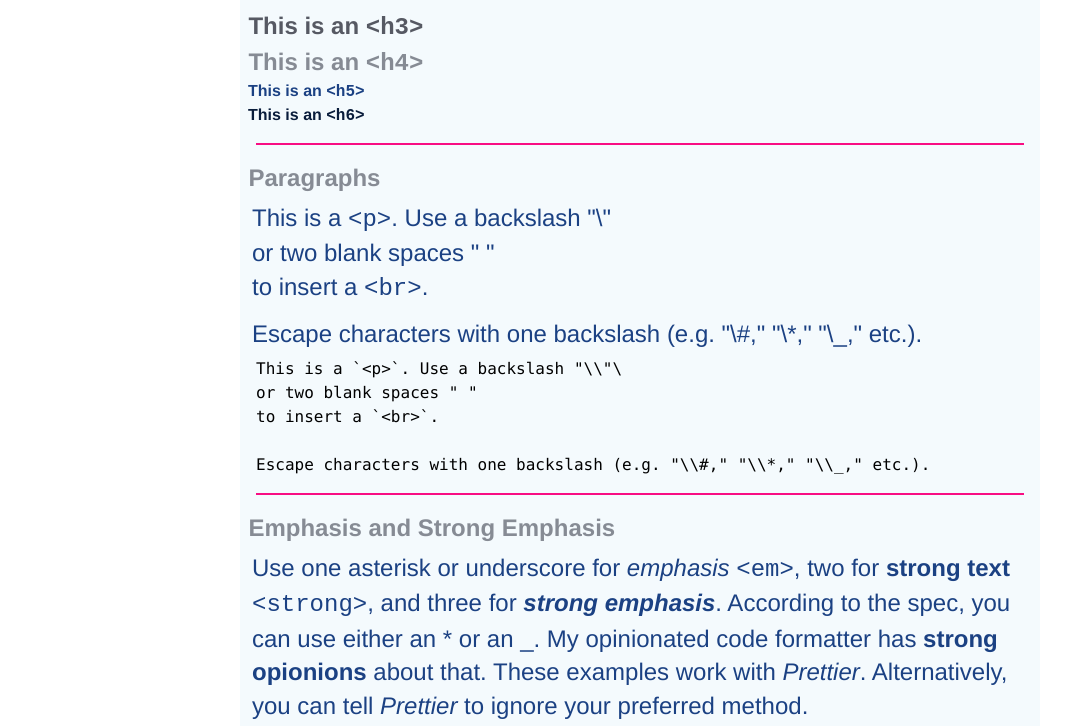
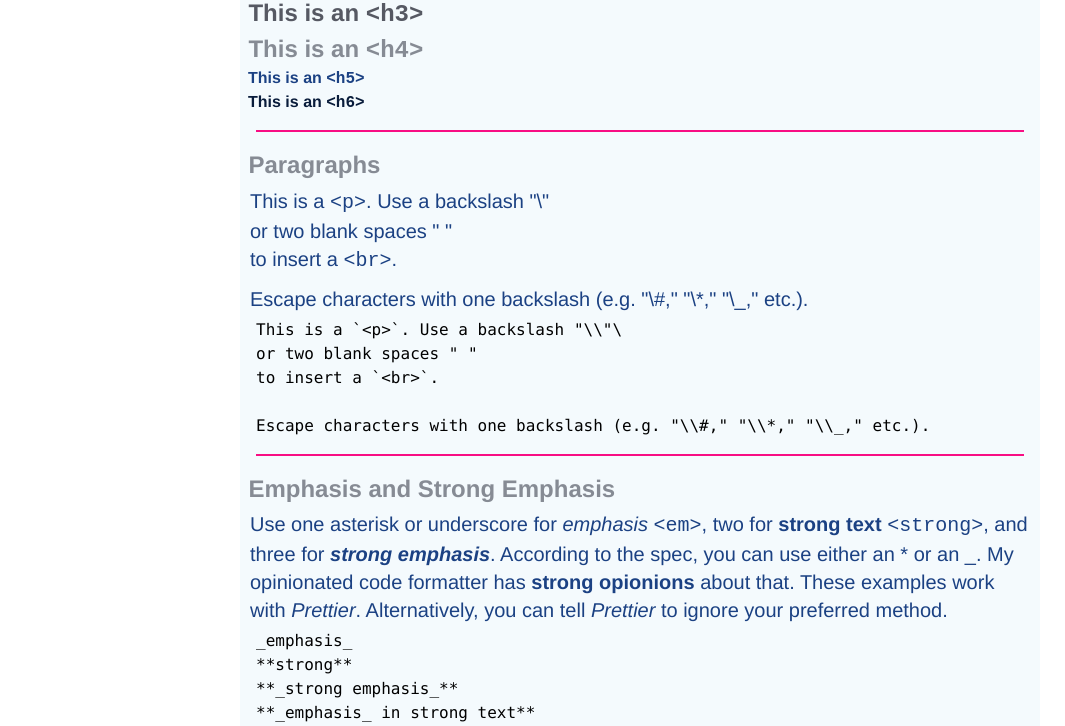
Before and after one commit to ThwCorbin/toms-site, an Eleventy site: page src/posts/markdown-guide.md in a window 1280 px wide. Shown: the part 661-1387 px from the top of the page, without its empty margins (0-1065 px from the left). Built offline with nearby package versions, Linux system fonts and the light colour scheme; Eleventy itself is replaced by a stand-in of ours; code samples lack their colours; files that its build step writes are made by us from their sources.

Commit message:
Change <p> font-size media query > 45em

```diff
--- a/src/assets/css/style.css
+++ b/src/assets/css/style.css
@@ -172,8 +172,7 @@ blockquote {
   }
 
   h3,
-  .postLong h4,
-  p {
+  .postLong h4 {
     font-size: 1.5em;
   }
 
```
